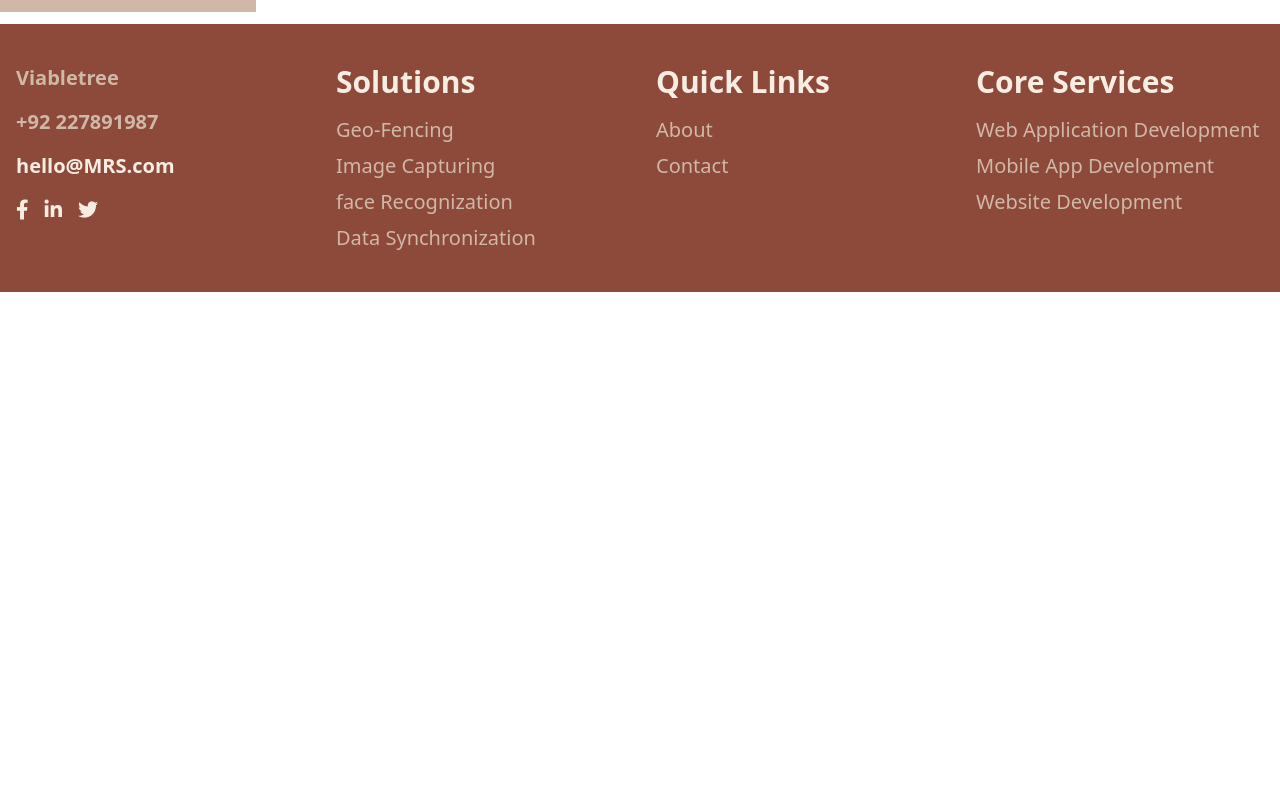
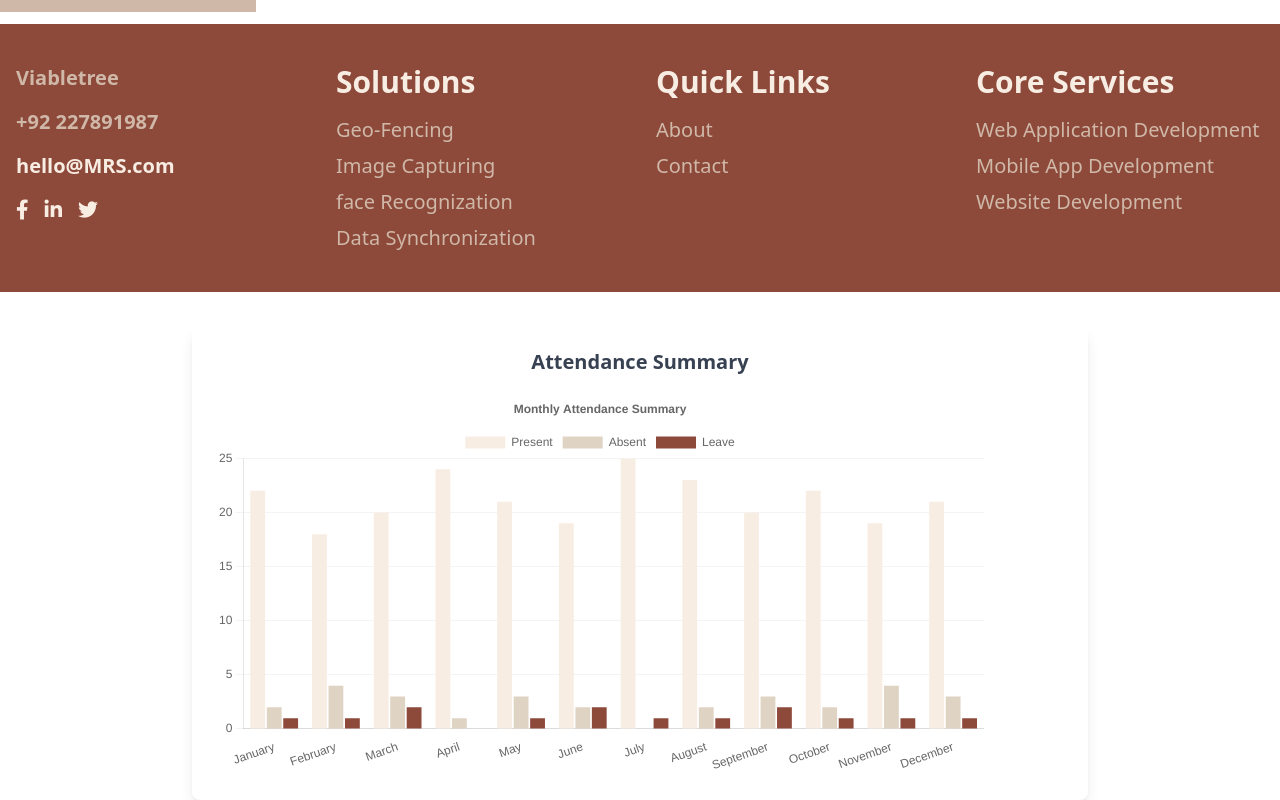
Before and after one commit to FYP21-Projects/MusterRollSystemWeb, a React (Vite) app: page /AdminDashboard in a window 1280 px wide. Shown: the part 876-1676 px from the top of the page. Before the commit the page ends 1168 px from the top, so only its background shows below. Built offline with nearby package versions, Linux system fonts and the light colour scheme.

Commit message:
temporal changes added

```diff
--- a/src/Components/Dashboard/AdminDashboard.jsx
+++ b/src/Components/Dashboard/AdminDashboard.jsx
@@ -7,6 +7,7 @@
 import EmplyInfo from "./EmplyInfo";
 import UpdtEmply from "./UpdtEmply";
 import LeaveManag from "./LeaveManag";
+import AttendanceSummary from "./AttendanceSummary";
 
 function AdminDashboard() {
   return (
@@ -19,6 +20,7 @@
       <EmplyInfo />
       <UpdtEmply /> */}
       {/* <LeaveManag /> */}
+      <AttendanceSummary />
     </>
   );
 }
--- /dev/null
+++ b/src/Components/Dashboard/AttendanceSummary.jsx
@@ -0,0 +1,103 @@
+import React from "react";
+import { Bar } from "react-chartjs-2";
+import {
+  Chart as ChartJS,
+  CategoryScale,
+  LinearScale,
+  BarElement,
+  Title,
+  Tooltip,
+  Legend,
+} from "chart.js";
+
+ChartJS.register(
+  CategoryScale,
+  LinearScale,
+  BarElement,
+  Title,
+  Tooltip,
+  Legend
+);
+
+const AttendanceSummary = () => {
+  // Define the custom colors
+  const colors = {
+    cofee: "#F8EDE3",
+    cofee_dim: "#DFD3C3",
+    cofee_light: "#D0B8A8",
+    cofee_dark: "#8D493A",
+  };
+
+  const data = {
+    labels: [
+      "January",
+      "February",
+      "March",
+      "April",
+      "May",
+      "June",
+      "July",
+      "August",
+      "September",
+      "October",
+      "November",
+      "December",
+    ],
+    datasets: [
+      {
+        label: "Present",
+        data: [22, 18, 20, 24, 21, 19, 25, 23, 20, 22, 19, 21],
+        backgroundColor: colors.cofee, // Main cofee color
+      },
+      {
+        label: "Absent",
+        data: [2, 4, 3, 1, 3, 2, 0, 2, 3, 2, 4, 3],
+        backgroundColor: colors.cofee_dim, // Dim cofee color
+      },
+      {
+        label: "Leave",
+        data: [1, 1, 2, 0, 1, 2, 1, 1, 2, 1, 1, 1],
+        backgroundColor: colors.cofee_dark, // Dark cofee color
+      },
+    ],
+  };
+
+  const options = {
+    responsive: true,
+    plugins: {
+      legend: {
+        position: "top",
+      },
+      title: {
+        display: true,
+        text: "Monthly Attendance Summary",
+      },
+    },
+    scales: {
+      x: {
+        grid: {
+          display: false,
+        },
+      },
+      y: {
+        beginAtZero: true,
+        grid: {
+          color: "rgba(200, 200, 200, 0.2)",
+        },
+      },
+    },
+  };
+
+  return (
+    <div className="bg-white shadow-lg rounded-lg p-6 mt-8 w-full max-w-4xl mx-auto">
+      <h2 className="text-xl font-semibold text-gray-700 mb-4 text-center">
+        Attendance Summary
+      </h2>
+      <div className="h-96">
+        <Bar data={data} options={options} />
+      </div>
+    </div>
+  );
+};
+
+export default AttendanceSummary;
--- a/src/Components/LandingPage.jsx
+++ b/src/Components/LandingPage.jsx
@@ -1,4 +1,5 @@
-import React from 'react';
+import React from "react";
+import MainPage from "../assets/MainPage.png";
 
 const LandingPage = () => {
   return (
@@ -9,7 +10,10 @@
           Muster Roll System
         </h1>
         <p className="text-gray-700 text-2xl mb-6">
-        Managing workforce attendance and payroll has never been easier! Our Muster Roll System is designed to streamline the process of tracking employee attendance, work hours, and payroll management, all in one integrated platform.
+          Managing workforce attendance and payroll has never been easier! Our
+          Muster Roll System is designed to streamline the process of tracking
+          employee attendance, work hours, and payroll management, all in one
+          integrated platform.
         </p>
         <button className="bg-cofee_dark w-40 text-2xl mt-10 text-cofee hover:scale-105 hover:shadow-lg hover:shadow-cofee_dark font-bold py-2 px-4 rounded-full">
           See More
@@ -17,9 +21,9 @@
       </div>
 
       {/* Right Div */}
-      <div className="flex justify-center items-center md:w-1/2 p-8">
+      <div className="flex justify-center items-center md:w-2/3 p-8">
         <img
-          src="src/assets/Landing_pictures/welcome.png"
+          src={MainPage}
           alt="Placeholder"
           className="rounded-lg shadow-lg"
         />
```
Also changed, not shown: src/assets/MainPage.png (added).
